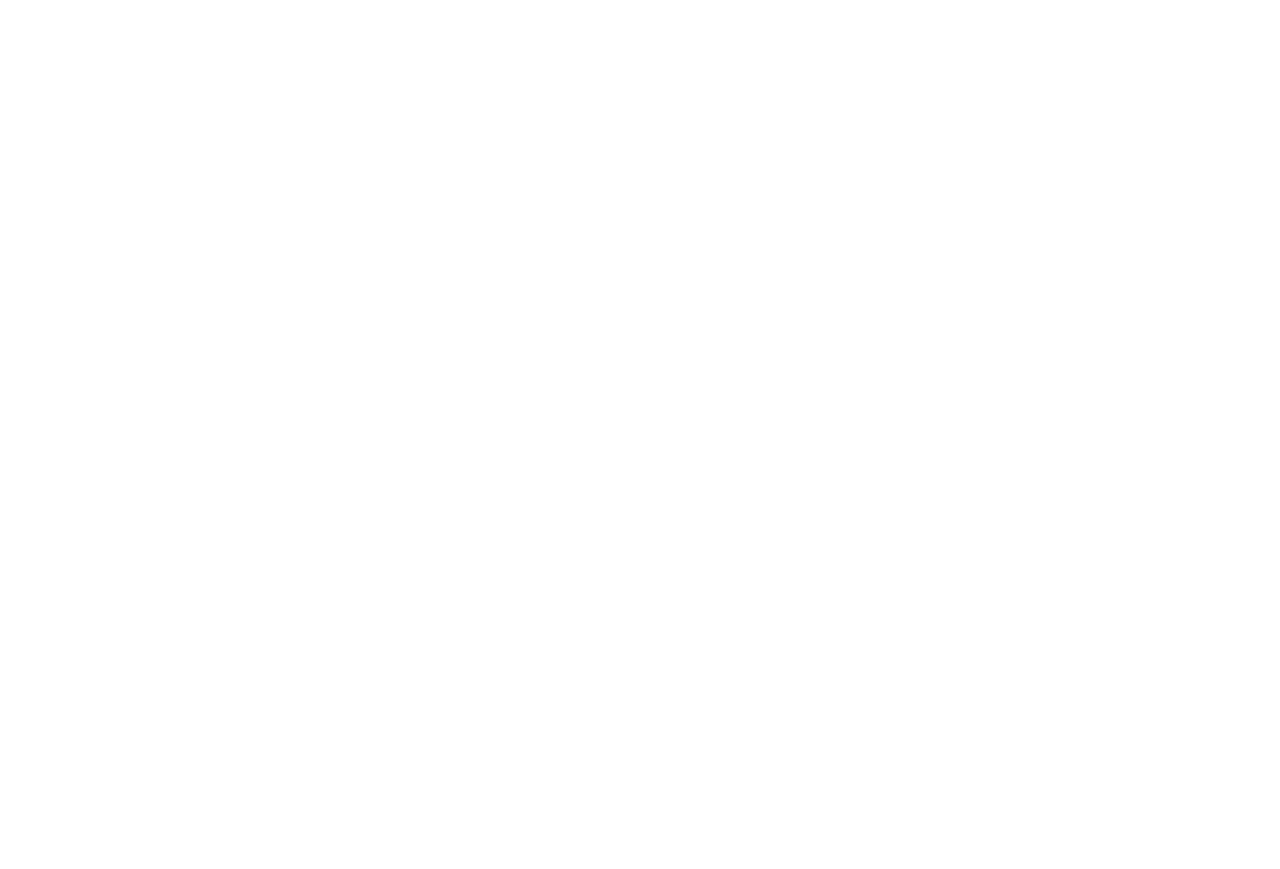
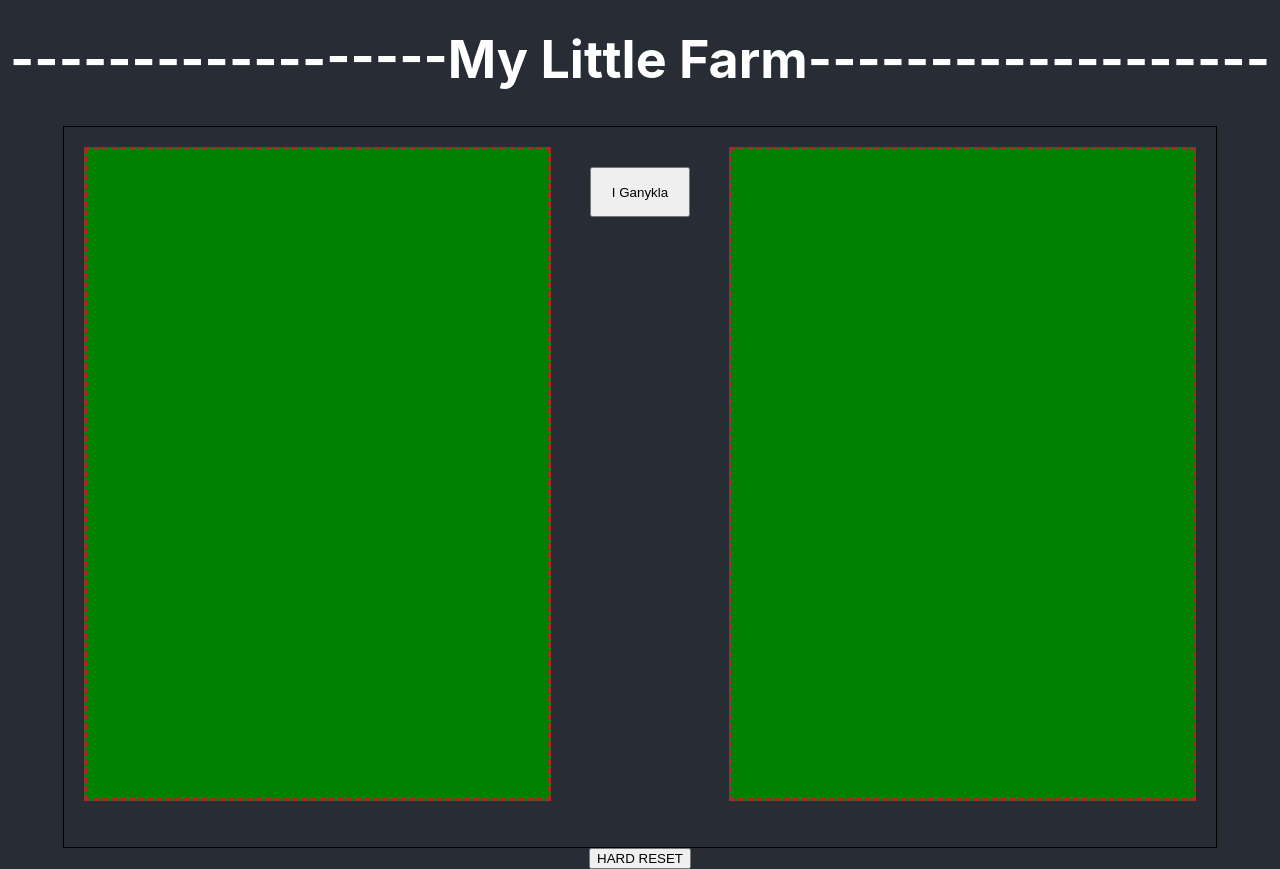
Before and after one commit to zasweted/home-work, a React (Create React App) app: page / in a window 1280 px wide. Shown: the part 5820-6689 px from the top of the page. Before the commit the page ends 5814 px from the top, so only its background shows below. Built offline with nearby package versions, Linux system fonts and the light colour scheme.

Commit message:
homework

```diff
--- a/src/App.css
+++ b/src/App.css
@@ -199,4 +199,65 @@
   height: 100px;
 }
 
+
+.farm-main {
+  display: flex;
+  justify-content: space-around;
+  width: 90%;
+  height: 90vh;
+  border: 1px solid #000
+}
+
+.farm-main > .farm-title {
+  display: flex;
+  flex-direction: row;
+}
+
+.farm-field {
+  display: flex;
+  flex-direction: row;
+  flex-wrap: wrap;
+  margin: 20px 0;
+  width: 40%;
+  height: 90%;
+  border: 3px dashed brown;
+  background-color: green;
+
+}
+
+.avis {
+  display: flex;
+  justify-content: center;
+  align-items: center;
+  margin: 5px;
+  font-size: 15px;
+  width: 80px;
+  height: 80px;
+  color: #000;
+  border: 1px solid #000;
+  background-color: #fff;
+  border-radius: 50%;
+  cursor: pointer;
+}
+
+.karve {
+  display: flex;
+  justify-content: center;
+  align-items: center;
+  margin: 5px;
+  font-size: 15px;
+  width: 80px;
+  height: 80px;
+  color: #fff;
+  background-color: brown;
+  border: 1px solid #000;
+  cursor: pointer;
+}
+
+.btn {
+  margin-top: 40px;
+  width: 100px;
+  height: 50px;
+}
+
 /* Custom css end*/
--- a/src/App.jsx
+++ b/src/App.jsx
@@ -12,6 +12,7 @@
 import Santikis from './Components/santikis';
 import Select from './Components/select';
 import Sliders from './Components/sliders';
+import MyLittleFarm from './Components/MyLittleFarm';
 
 
 
@@ -36,6 +37,7 @@
             <Santikis></Santikis>
             <Select></Select>
             <Sliders></Sliders>
+            <MyLittleFarm></MyLittleFarm>
 
 
       </header>
--- /dev/null
+++ b/src/Components/MyLittleFarm.jsx
@@ -0,0 +1,79 @@
+import { useEffect, useState } from "react";
+import Random from "../Functions/random-number-generator";
+
+
+function MyLittleFarm(){
+
+
+
+    const [avys, setAvys] = useState([]);
+    const [karves, setKarves] =useState([]);
+    const addAnimal = () => {
+        for(let i = 0; i< Random(5, 20); i++){
+            setAvys(x => [...x, {name: 'A', id: Random(1000000, 9999999)}]);
+        }
+        for(let x = 0; x< Random(5, 20); x++) {
+            setKarves(x => [...x, {name: 'K', id: Random(1000000, 9999999)}]);
+        }
+
+    }
+
+    const hardReset = () => {
+        setAvys(_ => [])
+        setKarves(_ => [])
+    }
+    useEffect(() => {
+        const getAvys = localStorage.getItem('AVYS')
+        if(getAvys !== null){
+            setAvys(JSON.parse(getAvys))
+        }
+        const getKarves = localStorage.getItem('KARVES')
+        if(getKarves !== null){
+            setKarves(JSON.parse(getKarves))
+        }
+    }, [])
+
+
+    useEffect(() => {
+        localStorage.setItem('AVYS', JSON.stringify(avys));
+        localStorage.setItem('KARVES', JSON.stringify(karves))
+    }, [avys, karves])
+
+    console.log('avys list', avys, karves);
+
+    const clicker = (e) => {
+        if(e.target.classList.value === e.target.classList.value ){
+            setAvys(_ => [])
+        }
+        console.log('klickas', e.target.classList.value);
+    }
+
+
+
+    return(
+
+        <>
+            <h1>------------------My Little Farm-------------------</h1>
+            <div className="farm-main">
+
+                <div className="farm-field" onClick={clicker}>
+                    {
+                        avys.map((a, i)=> <div className="avis" key={a.id}>{`${a.name} ${a.id}`}</div>)
+                    }
+                </div>
+                <button onClick={addAnimal} className="btn"> I Ganykla </button>
+                <div className="farm-field" onClick={clicker}>
+                    {
+                        karves.map((a, i)=> <div className="karve" key={a.id}>{`${a.name} ${a.id}`}</div>)
+                    }
+                </div>
+            </div>
+            <button onClick={hardReset}>HARD RESET</button>
+        </>
+
+    );
+
+};
+
+
+export default MyLittleFarm;
--- a/src/Components/cat-form.jsx
+++ b/src/Components/cat-form.jsx
@@ -26,6 +26,8 @@
     useEffect(() => {
         localStorage.setItem('KATUKAI', JSON.stringify(list))
     }, [list])
+
+
 
     return(
 
```
